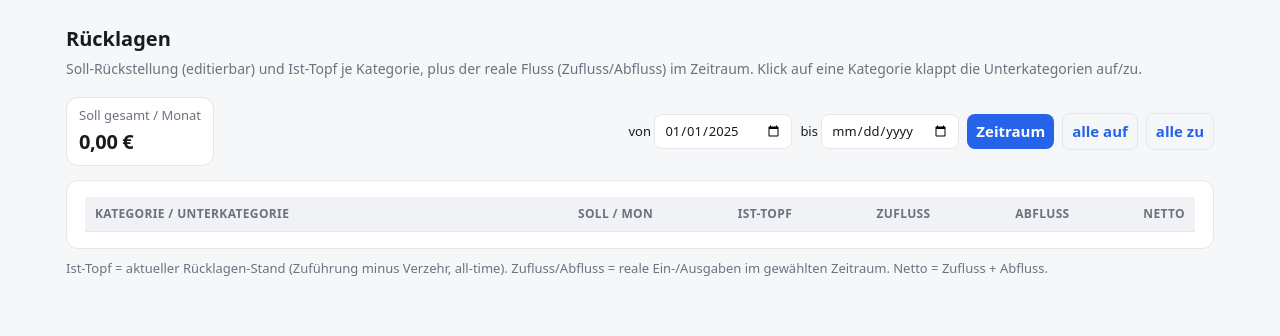
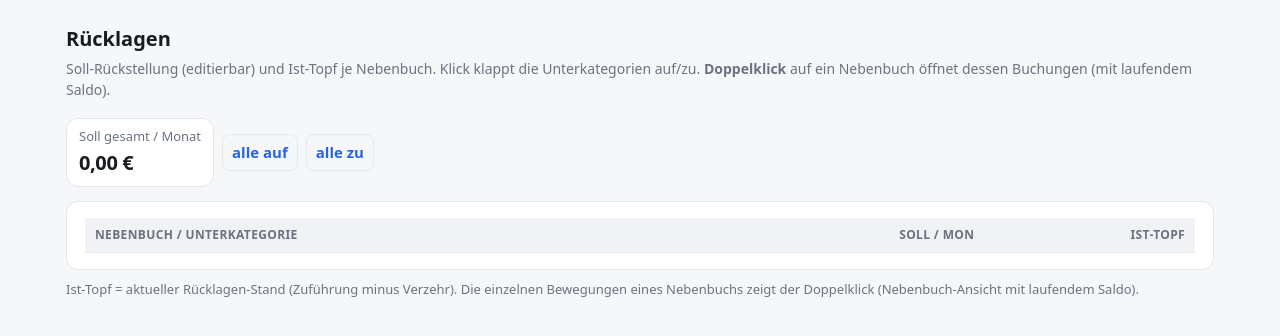
Before and after one commit to xamjamchok-debug/Tools, a FastAPI app: page /ruecklagen in a window 1280 px wide. Shown: the part 54-390 px from the top of the page. Run offline with FastAPI, Linux system fonts and the light colour scheme; lists and menus that the app fills with data are empty.

Commit message:
Haushaltskasse: Buchungen nur real + Ruecklagen ohne Fluss + Nebenbuch-Ansicht (B3/R5/R1)
- B3: Buchungsliste standardmaessig nur reale Konten (konto_id IS NOT NULL) -> virtuelle
  Ruecklagen-Gegenbuchungen raus; Umschalter 'inkl. Ruecklagen' (alle=1)
- R5: Zufluss/Abfluss-Spalten aus ruecklagen_baum + Template entfernt; nur Soll + Ist-Topf
  (Datum-Toolbar weg, da nicht mehr gebraucht)
- R1: neue Nebenbuch-Ansicht /nebenbuch/{id} (queries.nebenbuch): Ruecklagenbuchungen mit
  laufendem Saldo (Window-Funktion) wie altes Kto-Blatt, optional Unterkategorie-Filter;
  Doppelklick auf Nebenbuch/Unterkategorie in Ruecklagen springt dorthin
- Verifiziert an lokalem Postgres (B3-Zaehlung, R5 ohne Fluss, R1 laufender Saldo + Filter)

Co-Authored-By: Claude Opus 4.8 <noreply@anthropic.com>
Claude-Session: https://claude.ai/code/session_015dhS1wTTUJp3rcuNKR4HFL

```diff
--- a/haushaltskasse/dashboard/app.py
+++ b/haushaltskasse/dashboard/app.py
@@ -124,22 +124,30 @@ def view_uebersicht(request: Request):
 
 
 @app.get("/ruecklagen", response_class=HTMLResponse)
-def view_ruecklagen(request: Request, von: str = q.STICHTAG, bis: str = ""):
+def view_ruecklagen(request: Request):
     with db() as conn, conn.cursor() as cur:
-        baum = q.ruecklagen_baum(cur, von=von, bis=bis or None)
+        baum = q.ruecklagen_baum(cur)
     soll_summe = sum(k["soll_cent"] for k in baum) + sum(
         u["soll_cent"] for k in baum for u in k["unterkategorien"])
     return TEMPLATES.TemplateResponse(
         request, "ruecklagen.html",
-        {"request": request, "tab": "ruecklagen", "baum": baum,
-         "soll_summe_cent": soll_summe, "von": von, "bis": bis})
+        {"request": request, "tab": "ruecklagen", "baum": baum, "soll_summe_cent": soll_summe})
+
+
+@app.get("/nebenbuch/{kategorie_id}", response_class=HTMLResponse)
+def view_nebenbuch(request: Request, kategorie_id: int, unterkategorie_id: str = ""):
+    uid = int(unterkategorie_id) if unterkategorie_id.isdigit() else None
+    with db() as conn, conn.cursor() as cur:
+        nb = q.nebenbuch(cur, kategorie_id, unterkategorie_id=uid)
+    return TEMPLATES.TemplateResponse(
+        request, "nebenbuch.html", {"request": request, "tab": "ruecklagen", "nb": nb})
 
 
 @app.get("/buchungen", response_class=HTMLResponse)
 def view_buchungen(request: Request, konto: str = "", kategorie_id: str = "",
                    unterkategorie_id: str = "", offen: str = "", suche: str = "",
                    von: str = "", bis: str = "", betrag_min: str = "", betrag_max: str = "",
-                   sort: str = "datum", richtung: str = "desc", seite: int = 1):
+                   alle: str = "", sort: str = "datum", richtung: str = "desc", seite: int = 1):
     limit, offset = 200, (max(seite, 1) - 1) * 200
     kid = int(kategorie_id) if kategorie_id.isdigit() else None
     uid = int(unterkategorie_id) if unterkategorie_id.isdigit() else None
@@ -152,8 +160,8 @@ def view_buchungen(request: Request, konto: str = "", kategorie_id: str = "",
         rows, gesamt, summen = q.buchungen(
             cur, konto=konto or None, kategorie_id=kid, unterkategorie_id=uid,
             nur_offen=(offen == "1"), suche=suche or None, von=von or None, bis=bis or None,
-            betrag_min_cent=bmin, betrag_max_cent=bmax, sort=sort, richtung=richtung,
-            limit=limit, offset=offset)
+            betrag_min_cent=bmin, betrag_max_cent=bmax, nur_reale_konten=(alle != "1"),
+            sort=sort, richtung=richtung, limit=limit, offset=offset)
         kats = q.kategorien_mit_unterkategorien(cur)
         cur.execute("SELECT name FROM konten ORDER BY name")
         konten = [r[0] for r in cur.fetchall()]
@@ -165,7 +173,7 @@ def view_buchungen(request: Request, konto: str = "", kategorie_id: str = "",
         "sort": sort, "richtung": richtung,
         "f": {"konto": konto, "kategorie_id": kategorie_id, "unterkategorie_id": unterkategorie_id,
               "offen": offen, "suche": suche, "von": von, "bis": bis,
-              "betrag_min": betrag_min, "betrag_max": betrag_max}})
+              "betrag_min": betrag_min, "betrag_max": betrag_max, "alle": alle}})
 
 
 @app.get("/reports", response_class=HTMLResponse)
--- a/haushaltskasse/dashboard/templates/buchungen.html
+++ b/haushaltskasse/dashboard/templates/buchungen.html
@@ -2,7 +2,8 @@
 {% block titel %} · Buchungen{% endblock %}
 {% block content %}
 <h1>Buchungen</h1>
-<p class="sub">Sortier- und filterbar. Kategorie/Unterkategorie ändern wird sofort gespeichert und fixiert (bleibt bei Reimport erhalten).</p>
+<p class="sub">Nur Bewegungen echter Konten. Die virtuellen Rücklagen-Buchungen stehen im Nebenbuch
+  (Rücklagen → Doppelklick). Kategorie/Unterkategorie ändern wird sofort gespeichert und fixiert.</p>
 
 <form class="toolbar" method="get" id="filter">
   <input type="hidden" name="sort" value="{{ sort }}">
@@ -21,6 +22,9 @@
   <input name="betrag_max" value="{{ f.betrag_max }}" placeholder="Betrag ≤ €" style="width:96px" inputmode="decimal">
   <label class="small" style="display:flex;align-items:center;gap:6px">
     <input type="checkbox" name="offen" value="1" {{ 'checked' if f.offen=='1' }} style="width:auto"> nur offene</label>
+  <label class="small" style="display:flex;align-items:center;gap:6px"
+         title="auch virtuelle Rücklagen-Gegenbuchungen anzeigen">
+    <input type="checkbox" name="alle" value="1" {{ 'checked' if f.alle=='1' }} style="width:auto"> inkl. Rücklagen</label>
   <button type="submit">Filtern</button>
   <a class="tag" href="/buchungen">zurücksetzen</a>
   <span class="muted small" style="margin-left:auto">{{ gesamt }} Treffer</span>
--- a/haushaltskasse/dashboard/templates/ruecklagen.html
+++ b/haushaltskasse/dashboard/templates/ruecklagen.html
@@ -2,56 +2,45 @@
 {% block titel %} · Rücklagen{% endblock %}
 {% block content %}
 <h1>Rücklagen</h1>
-<p class="sub">Soll-Rückstellung (editierbar) und Ist-Topf je Kategorie, plus der reale Fluss
-  (Zufluss/Abfluss) im Zeitraum. Klick auf eine Kategorie klappt die Unterkategorien auf/zu.</p>
+<p class="sub">Soll-Rückstellung (editierbar) und Ist-Topf je Nebenbuch. Klick klappt die
+  Unterkategorien auf/zu. <b>Doppelklick</b> auf ein Nebenbuch öffnet dessen Buchungen (mit laufendem Saldo).</p>
 
-<form class="toolbar" method="get">
+<div class="toolbar">
   <div class="card kpi" style="padding:8px 12px"><div class="label">Soll gesamt / Monat</div>
     <div class="val" style="font-size:20px">{{ soll_summe_cent|euro }}</div></div>
-  <label class="small" style="margin-left:auto">von <input type="date" name="von" value="{{ von }}"></label>
-  <label class="small">bis <input type="date" name="bis" value="{{ bis }}"></label>
-  <button type="submit">Zeitraum</button>
   <button type="button" class="ghost" onclick="alleAuf(true)">alle auf</button>
   <button type="button" class="ghost" onclick="alleAuf(false)">alle zu</button>
-</form>
+</div>
 
 <div class="card scroll" style="margin-top:10px"><table>
   <tr>
-    <th>Kategorie / Unterkategorie</th>
+    <th>Nebenbuch / Unterkategorie</th>
     <th class="num">Soll&nbsp;/&nbsp;Mon</th>
     <th class="num">Ist-Topf</th>
-    <th class="num">Zufluss</th>
-    <th class="num">Abfluss</th>
-    <th class="num">Netto</th>
   </tr>
   {% for k in baum %}
-  {% set netto = k.zufluss_cent + k.abfluss_cent %}
-  <tr data-kat="{{ k.id }}" style="cursor:pointer" onclick="toggleKat({{ k.id }}, event)">
+  <tr data-kat="{{ k.id }}" style="cursor:pointer" title="Klick: auf/zu · Doppelklick: Buchungen"
+      onclick="toggleKat({{ k.id }})" ondblclick="location='/nebenbuch/{{ k.id }}'">
     <td><span id="caret-{{ k.id }}" class="muted">▸</span> <b>{{ k.name }}</b>
       {% if k.unterkategorien %}<span class="tag">{{ k.unterkategorien|length }}</span>{% endif %}</td>
     <td class="num"><input class="ruecklage-inp" value="{{ (k.soll_cent/100)|round(2) }}"
         onclick="event.stopPropagation()" onchange="saveSoll('kategorie', {{ k.id }}, this)"> €</td>
     <td class="num {{ 'pos' if k.ist_cent>=0 else 'neg' }}">{{ k.ist_cent|euro }}</td>
-    <td class="num {{ 'pos' if k.zufluss_cent else 'muted' }}">{{ k.zufluss_cent|euro }}</td>
-    <td class="num {{ 'neg' if k.abfluss_cent else 'muted' }}">{{ k.abfluss_cent|euro }}</td>
-    <td class="num {{ 'pos' if netto>=0 else 'neg' }}">{{ netto|euro }}</td>
   </tr>
     {% for u in k.unterkategorien %}
-    {% set unetto = u.zufluss_cent + u.abfluss_cent %}
-    <tr class="ukat-{{ k.id }}" style="display:none">
+    <tr class="ukat-{{ k.id }}" style="display:none;cursor:pointer"
+        title="Doppelklick: Buchungen dieser Unterkategorie"
+        ondblclick="location='/nebenbuch/{{ k.id }}?unterkategorie_id={{ u.id }}'">
       <td style="padding-left:26px" class="muted">↳ {{ u.name }}</td>
       <td class="num"><input class="ruecklage-inp" value="{{ (u.soll_cent/100)|round(2) }}"
-          onchange="saveSoll('unterkategorie', {{ u.id }}, this)"> €</td>
+          onclick="event.stopPropagation()" onchange="saveSoll('unterkategorie', {{ u.id }}, this)"> €</td>
       <td class="num small {{ 'pos' if u.ist_cent>=0 else 'neg' }}">{{ u.ist_cent|euro }}</td>
-      <td class="num small {{ 'pos' if u.zufluss_cent else 'muted' }}">{{ u.zufluss_cent|euro }}</td>
-      <td class="num small {{ 'neg' if u.abfluss_cent else 'muted' }}">{{ u.abfluss_cent|euro }}</td>
-      <td class="num small {{ 'pos' if unetto>=0 else 'neg' }}">{{ unetto|euro }}</td>
     </tr>
     {% endfor %}
   {% endfor %}
 </table></div>
-<p class="small muted" style="margin-top:10px">Ist-Topf = aktueller Rücklagen-Stand (Zuführung minus Verzehr, all-time).
-  Zufluss/Abfluss = reale Ein-/Ausgaben im gewählten Zeitraum. Netto = Zufluss + Abfluss.</p>
+<p class="small muted" style="margin-top:10px">Ist-Topf = aktueller Rücklagen-Stand (Zuführung minus Verzehr).
+  Die einzelnen Bewegungen eines Nebenbuchs zeigt der Doppelklick (Nebenbuch-Ansicht mit laufendem Saldo).</p>
 {% endblock %}
 
 {% block script %}
@@ -60,7 +49,7 @@ function setKat(kid, open){
   const c=document.getElementById('caret-'+kid); if(c) c.textContent = open ? '▾' : '▸';
   localStorage.setItem('rk-'+kid, open ? '1' : '0');
 }
-function toggleKat(kid, ev){
+function toggleKat(kid){
   const rows=document.querySelectorAll('tr.ukat-'+kid);
   const offen = rows.length && rows[0].style.display==='none';
   setKat(kid, offen);
```
Also changed, not shown: haushaltskasse/dashboard/queries.py (+46 -37 lines), haushaltskasse/dashboard/templates/nebenbuch.html (added, +34 -0 lines), haushaltskasse/docs/AENDERUNGEN-2026-07-13.md (+3 -3 lines).
